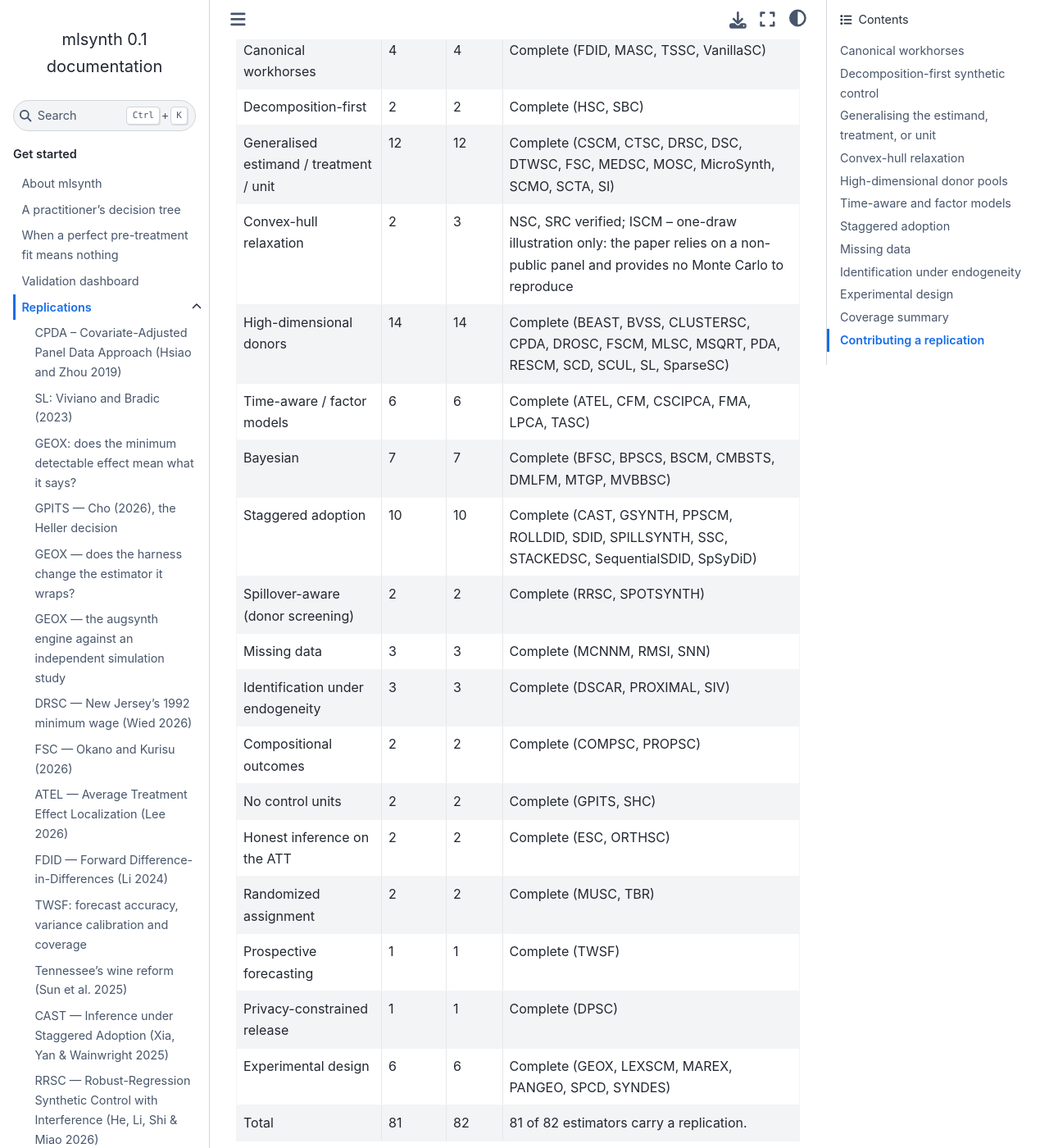
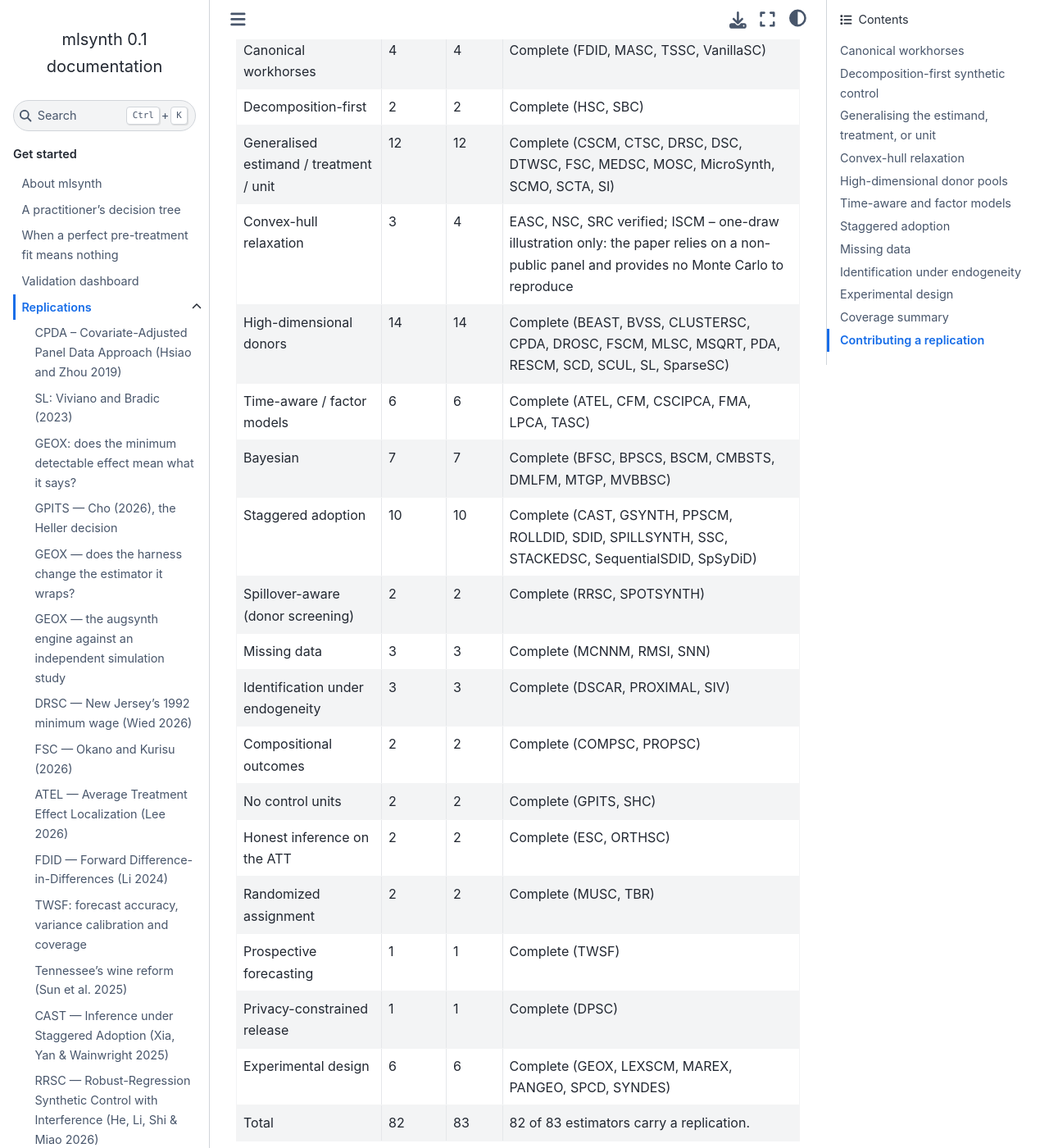
Before and after one commit to jgreathouse9/mlsynth, a Sphinx documentation site: the page built from docs/replications.rst, in a window 1280 px wide and 1400 px high, scrolled down 17044 px. Shown: the whole window at 82% size. Built offline with Sphinx 7.4.7 and the Sphinx Book theme 1.1.4, drawn with Linux system fonts in a browser that asks for light colours; pages that are not in the unit, such as notebooks, are missing from menus.

Commit message:
Register EASC with the family table and the spec round-trip test
test_replication_coverage requires every exported estimator to have a
family; EASC joins "Convex-hull relaxation", where the docs toctree places it,
and the generated coverage table now counts it as verified (the replication
study cross-validates it against the author's code). test_spec builds every
estimator from a generic config, so EASC's required exposure and shock
columns join its extras.

Co-Authored-By: Claude Opus 5.5 <noreply@anthropic.com>
Claude-Session: https://claude.ai/code/session_01P9S6fAKjmdhHKmKFe2V5Ar

```diff
--- a/docs/replications.rst
+++ b/docs/replications.rst
@@ -947,9 +947,9 @@ Coverage summary
      - Complete (CSCM, CTSC, DRSC, DSC, DTWSC, FSC, MEDSC, MOSC,
        MicroSynth, SCMO, SCTA, SI)
    * - Convex-hull relaxation
-     - 2
      - 3
-     - NSC, SRC verified;
+     - 4
+     - EASC, NSC, SRC verified;
        ISCM -- one-draw illustration only: the paper relies on a
        non-public panel and provides no Monte Carlo to reproduce
    * - High-dimensional donors
@@ -1011,9 +1011,9 @@ Coverage summary
      - 6
      - Complete (GEOX, LEXSCM, MAREX, PANGEO, SPCD, SYNDES)
    * - Total
-     - 81
      - 82
-     - 81 of 82 estimators carry a replication.
+     - 83
+     - 82 of 83 estimators carry a replication.
 
 .. coverage-table-end
 
```
Also changed, not shown: 2 other files.
